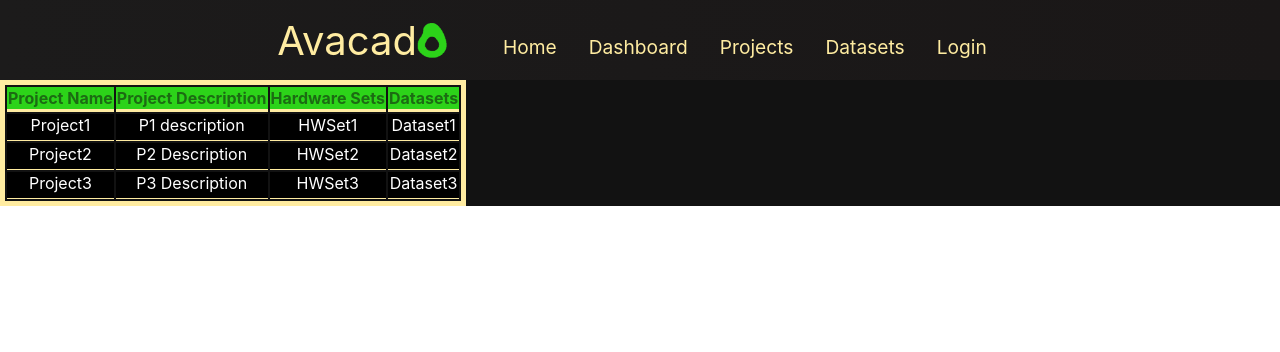
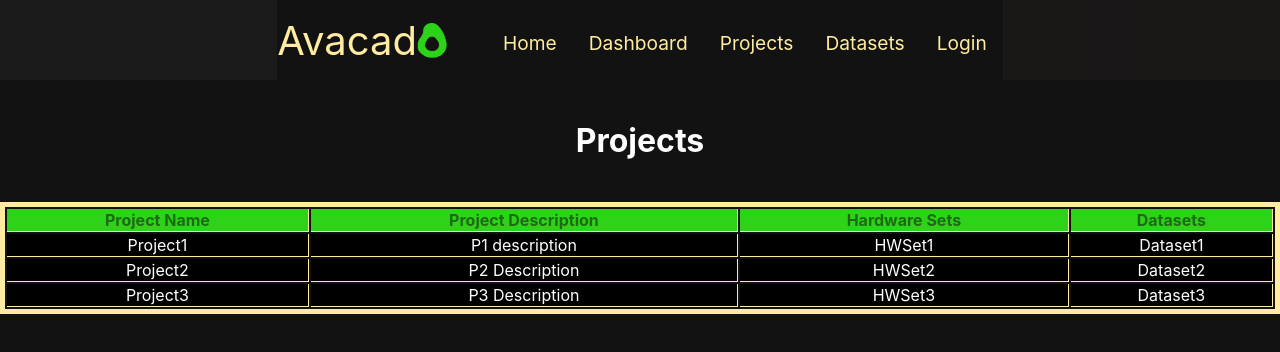
Before and after one commit to jacobgeorge3/Haas-Platform, a React (Create React App) app: page /projects in a window 1280 px wide. Shown: the top 352 px of the page. Built offline with nearby package versions, Linux system fonts and the light colour scheme.

Commit message:
Project Overview kinda done --Jacob

```diff
--- a/src/components/projectoverview/projectoverview.js
+++ b/src/components/projectoverview.js
@@ -1,7 +1,8 @@
 import React from 'react';
 import { useTable } from 'react-table'
+import '../styles/table.css'
 
-function ProjectOverview(props) {
+function Table(props) {
 
   const data = React.useMemo(
     () => props.data,
@@ -39,19 +40,14 @@ function ProjectOverview(props) {
   } = useTable({ columns, data })
 
   return (
-    <table {...getTableProps()} style={{ border: 'solid 5px #FFECA1' }}>
+    <table {...getTableProps()} >
       <thead>
         {headerGroups.map(headerGroup => (
           <tr {...headerGroup.getHeaderGroupProps()}>
             {headerGroup.headers.map(column => (
               <th
                 {...column.getHeaderProps()}
-                style={{
-                  borderBottom: 'solid 3px #FFECA1',
-                  background: '#2cd319',
-                  color: '#1c6b13',
-                  fontWeight: 'bold',
-                }}
+
               >
                 {column.render('Header')}
               </th>
@@ -68,11 +64,7 @@ function ProjectOverview(props) {
                 return (
                   <td
                     {...cell.getCellProps()}
-                    style={{
-                      paddingBottom: '5px',
-                      borderBottom: 'solid 1px #FFECA1',
-                       background: 'black',
-                    }}
+
                   >
                     {cell.render('Cell')}
                   </td>
@@ -86,4 +78,4 @@ function ProjectOverview(props) {
   )
 }
 
-export default ProjectOverview;
+export default Table;
--- a/src/pages/Projects.js
+++ b/src/pages/Projects.js
@@ -5,8 +5,8 @@
 
 import React from "react";
 import {BrowserRouter as Router, Switch, Route} from 'react-router-dom';
-import ProjectQuickAdd from '../components/projectquickadd/projectquickadd.js'
-import ProjectOverview from '../components/projectoverview/projectoverview'
+import ProjectOverview from '../components/projectoverview'
+import '../styles/project.css'
 
 function Project (){
   const data = [
@@ -32,7 +32,14 @@ function Project (){
     ];
      return (
        <>
+        <div>
+          <div className='header'>
+          <h1>Projects</h1>
+         </div>
          <ProjectOverview data={data}/>
+        </div>
+
+
        </>
      );
  }
--- a/src/styles/project.css
+++ b/src/styles/project.css
@@ -1,25 +1,41 @@
+* {
+  box-sizing: border-box;
+  background-color: #121212;
+}
+
+/* Style the header */
 .header {
+
+  padding: 20px;
+  text-align: center;
+}
+
+/* Create three unequal columns that floats next to each other */
+.column {
   background-color: #121212;
-    color: white;
-    text-align: center;
-    padding: 20px;
+  float: left;
+  padding: 10px;
 }
 
 /* Left and right column */
 .column.side {
-    float: left;
-    width: 22.5%;
-    border: 5px solid white;
+  width: 10%;
 }
 
 /* Middle column */
 .column.middle {
-    float: right;
-    width: 70%;
-    border: 5px solid white;
+  width: 50%;
 }
+
+/* Clear floats after the columns */
+.row:after {
+  content: "";
+  display: table;
+  clear: both;
+}
+
+
   .footer {
-
     background-color: #121212;
     text-align: center;
     padding: 10px;
--- /dev/null
+++ b/src/styles/table.css
@@ -0,0 +1,23 @@
+table{
+    position: absolute;
+    width: 100%;
+    border: solid 5px #FFECA1;
+}
+
+th{
+    border-left-width: 0px;
+    border-bottom: solid 1px #FFECA1;
+    border-right: solid 1px #FFECA1;;
+    background: #2cd319;
+    color: #1c6b13;
+    font-weight: bold;
+}
+
+td{
+
+    border-top: hidden;
+    border-left: hidden;
+    border-bottom: solid 1px #FFECA1;
+    border-right: solid 1px #FFECA1;;
+    background: black;
+}
```
Also changed, not shown: src/styles/projectoverview.css (deleted, +0 -16 lines). Lines whose indentation alone changed are shown as unchanged.
